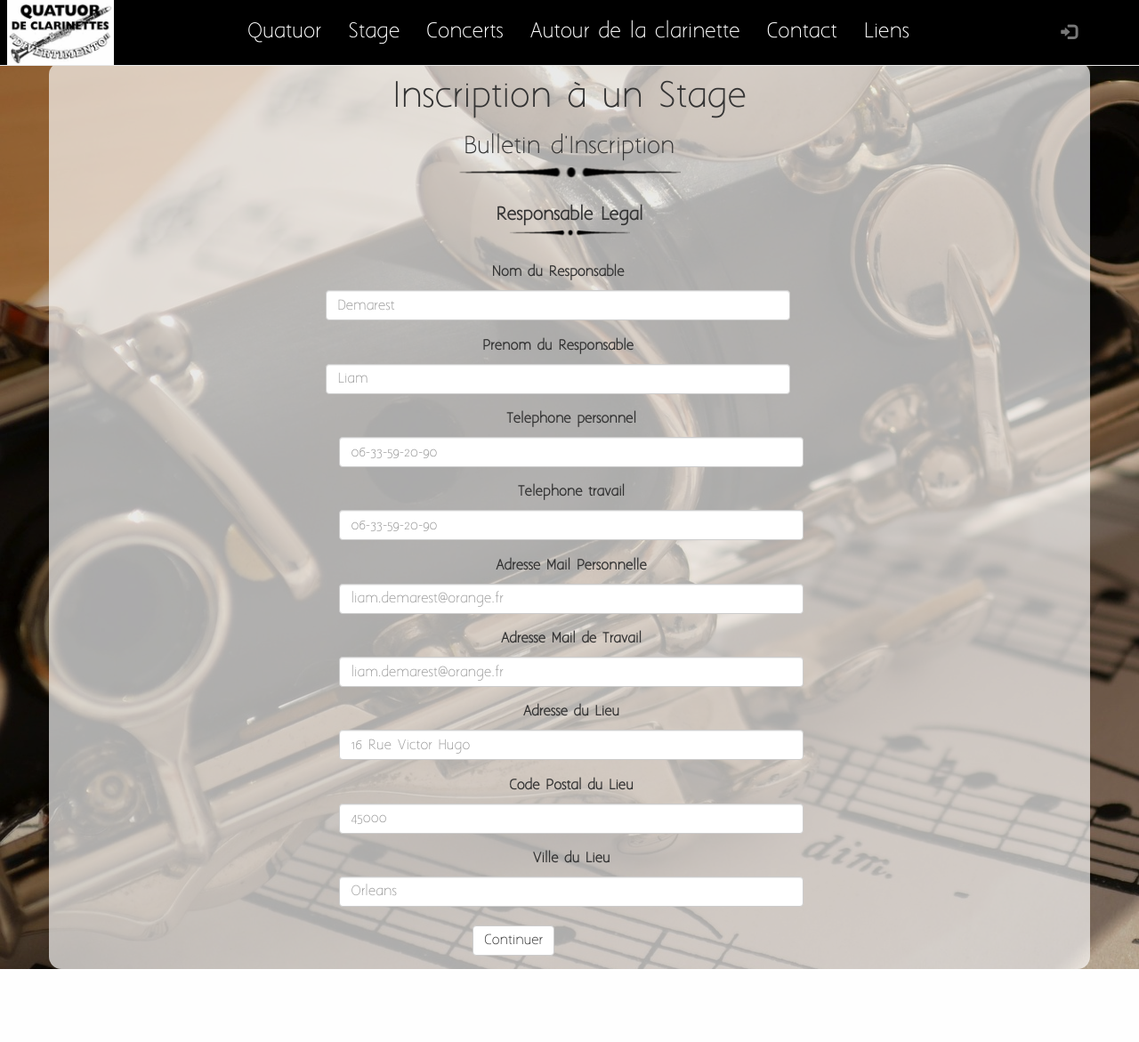
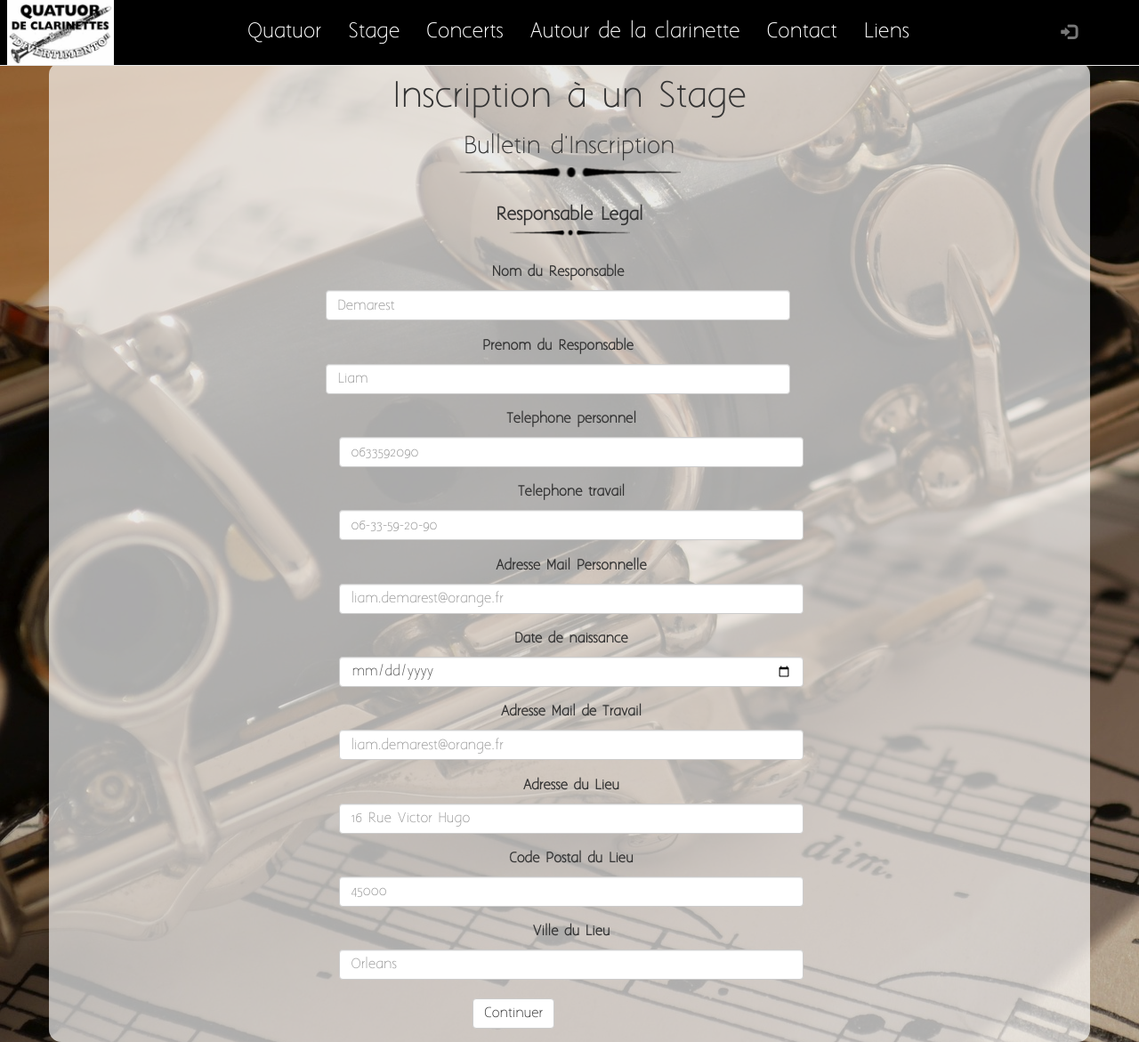
Before and after one commit to Ladislus/dut2_projet_projet-quatuor-2a11b, a Flask app: page /stage/inscription/autorisation_parental in a window 1280 px wide; the page is wider, and only the part inside the window is pictured. Shown: that part at 89% size. Before the commit the page ends 1089 px from the top of that part, so only its background shows below. Run offline with Flask 2, Linux system fonts and the light colour scheme; some libraries are stand-ins or nearby versions.

Commit message:
Fin première partie inscription stage

```diff
--- a/Developpement/forms.py
+++ b/Developpement/forms.py
@@ -51,6 +51,7 @@ class RespLegalForm(FlaskForm):
     telTrav         = StringField('Téléphone travail')
     mailPers        = StringField('Adresse Mail Personnelle', validators=[DataRequired()])
     mailTrav        = StringField('Adresse Mail de Travail')
+    dateNPers       = DateField('Date de naissance', validators=[DataRequired()])
 
 class User_ContactForm(FlaskForm):
     nomAuteur       = StringField('Nom Auteur mail', validators=[DataRequired()])
--- a/Developpement/templates/stage/stage_inscription_basic.html
+++ b/Developpement/templates/stage/stage_inscription_basic.html
@@ -37,7 +37,7 @@
           <div class="form-group">
             <label for="tel1Pers">{{ persForm.tel1Pers.label }}</label>
             <div>
-                {{ persForm.tel1Pers(size=50, class_="form-control", type="tel", pattern="[0-9]{2}-[0-9]{2}-[0-9]{2}-[0-9]{2}-[0-9]{2}", placeholder="06-33-59-20-90")}}
+                {{ persForm.tel1Pers(size=50, class_="form-control", type="tel", pattern="[0-9]{10}", placeholder="0633592090")}}
             </div>
           </div>
           <div class="form-group">
--- a/Developpement/templates/stage/stage_inscription_compte.html
+++ b/Developpement/templates/stage/stage_inscription_compte.html
@@ -29,9 +29,6 @@
             <label for="mdp">{{ userForm.mdp.label }}</label>
             <div>{{ userForm.mdp(size=50, class_="form-control",placeholder="Mot de passe")}}</div>
           </div>
-           {% if mdpError %}
-           <p class="text-danger">Les mots de passe ne correspondent pas</p>
-           {% endif %}
           <div class="form-group">
             <label for="mdpConfirm">{{ userForm.mdpConfirm.label }}</label>
             <div>{{ userForm.mdpConfirm(size=50, class_="form-control",placeholder="Confirmation du mot de passe")}}</div>
--- a/Developpement/templates/stage/stage_inscription_parental.html
+++ b/Developpement/templates/stage/stage_inscription_parental.html
@@ -36,19 +36,28 @@
             <div class="form-group">
               <label for="telPers">{{ respLegForm.telPers.label }}</label>
               <div>
-                {{ respLegForm.telPers(size=50, class_="form-control", type="tel", pattern="[0-9]{2}-[0-9]{2}-[0-9]{2}-[0-9]{2}-[0-9]{2}", placeholder="06-33-59-20-90")}}
+                {{ respLegForm.telPers(size=50, class_="form-control", type="tel", pattern="[0-9]{10}", placeholder="0633592090")}}
               </div>
             </div>
             <div class="form-group">
               <label for="telTrav">{{ respLegForm.telTrav.label }}</label>
               <div>
-                {{ respLegForm.telTrav(size=50, class_="form-control", type="tel", pattern="[0-9]{2}-[0-9]{2}-[0-9]{2}-[0-9]{2}-[0-9]{2}", placeholder="06-33-59-20-90")}}
+                {{ respLegForm.telTrav(size=50, class_="form-control", type="tel", pattern="[0-9]{10}", placeholder="06-33-59-20-90")}}
               </div>
             </div>
             <div class="form-group">
               <label for="mailPers">{{ respLegForm.mailPers.label }}</label>
               <div>
                 {{ respLegForm.mailPers(size=50, class_="form-control", type="email", pattern="[a-z0-9._%+-]+@[a-z0-9.-]+\.[a-z]{2,4}$", placeholder="liam.demarest@orange.fr")}}
+              </div>
+            </div>
+            <div class="form-group">
+              <label for="dateNPers">{{ respLegForm.dateNPers.label }}</label>
+              <div>
+                {{ respLegForm.dateNPers(size=50, class_="form-control", type="date", id="date")}}
+                {% if ageError %}
+                <p class="text-danger">Le responsable legal doit être majeur</p>
+                {% endif %}
               </div>
             </div>
             <div class="form-group">
--- a/Developpement/views_stages.py
+++ b/Developpement/views_stages.py
@@ -70,6 +70,7 @@ def stage_inscription_compte():
                                     mdpError = mdpError)
 
         insert_user(userForm, request.args.get('ecole', type=str), request.args.get('niveau', type=int), request.args.get('id_pers', 1, type=int))
+        #TODO insert instruments joués
         print("REDIRECTING TO MEDS")
 
         return redirect(url_for('stage_inscription_autorisationMedicale'))
@@ -95,18 +96,26 @@ def stage_inscription_parental():
     print(lieuForm.validate_on_submit())
 
     if respLegForm.validate_on_submit() & lieuForm.validate_on_submit():
+
+        if not est_majeur(str(respLegForm.dateNPers.data)):
+            return render_template("stage/stage_inscription_parental.html",
+                                    respLegForm=respLegForm,
+                                    lieuForm=lieuForm,
+                                    ageError=True)
+
         print("FORMS VALIDATED")
         print("INSERTIONS")
 
         insert_lieu(lieuForm)
-        # insert_resp(respLegForm) TODO TODO TODO TODO
+        insert_resp(respLegForm, lieuForm, request.args.get('id_enfant', type=int))
         print("REDIRECTION TO MEDICAL")
-        return redirect(url_for('stage_inscription_compte', id_pers = id_enfant, ecole = str(persForm.ecole.data), niveau = int(persForm.niveau.data)))
+        return redirect(url_for('stage_inscription_compte', id_pers = request.args.get('id_enfant', type=int), ecole = request.args.get("ecole", type=str), niveau = request.args.get("niveau", type=int)))
     else:
         print("REDIRECTION TO EMPTY")
         return render_template("stage/stage_inscription_parental.html",
                                 respLegForm=respLegForm,
-                                lieuForm=lieuForm)
+                                lieuForm=lieuForm,
+                                ageError=False)
 
 @app.route("/stage/partitions/")
 def stage_partitions():
```
Also changed, not shown: Developpement/models.py (+11 -1 lines).
